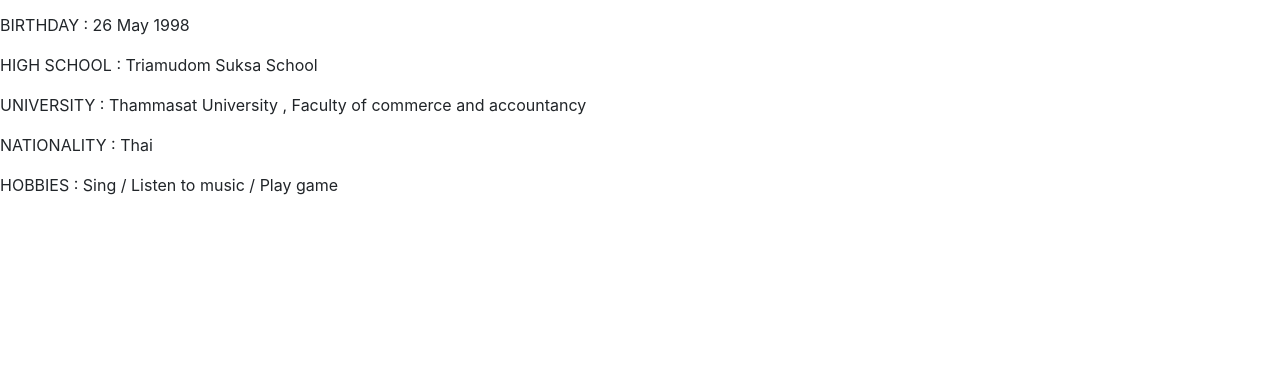
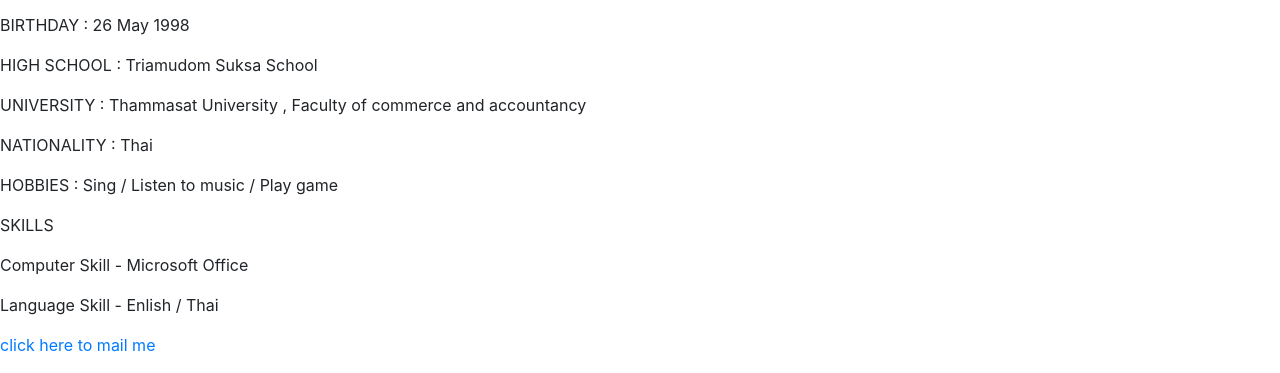
Before and after one commit to fernfern26/fernfern26.github.io, a plain HTML site: page aboutme.html in a window 1280 px wide. Shown: the part 621-994 px from the top of the page. Before the commit the page ends 834 px from the top, so only its background shows below. Drawn offline with nearby package versions, Linux system fonts and the light colour scheme.

Commit message:
Update aboutme.html

```diff
--- a/aboutme.html
+++ b/aboutme.html
@@ -34,6 +34,15 @@
     <p> NATIONALITY : Thai  </p>
   <p> HOBBIES : Sing / Listen to music / Play game</p>
 
+    <p class=baba> SKILLS </p>
+    <p> Computer Skill - Microsoft Office </p>
+    <p> Language Skill - Enlish / Thai </p>
+
+
+ <a href="mailto:fernn.2605@gmial.com">
+   <p>click here to mail me</p></a>
+
+
 
   </body>
 
```
